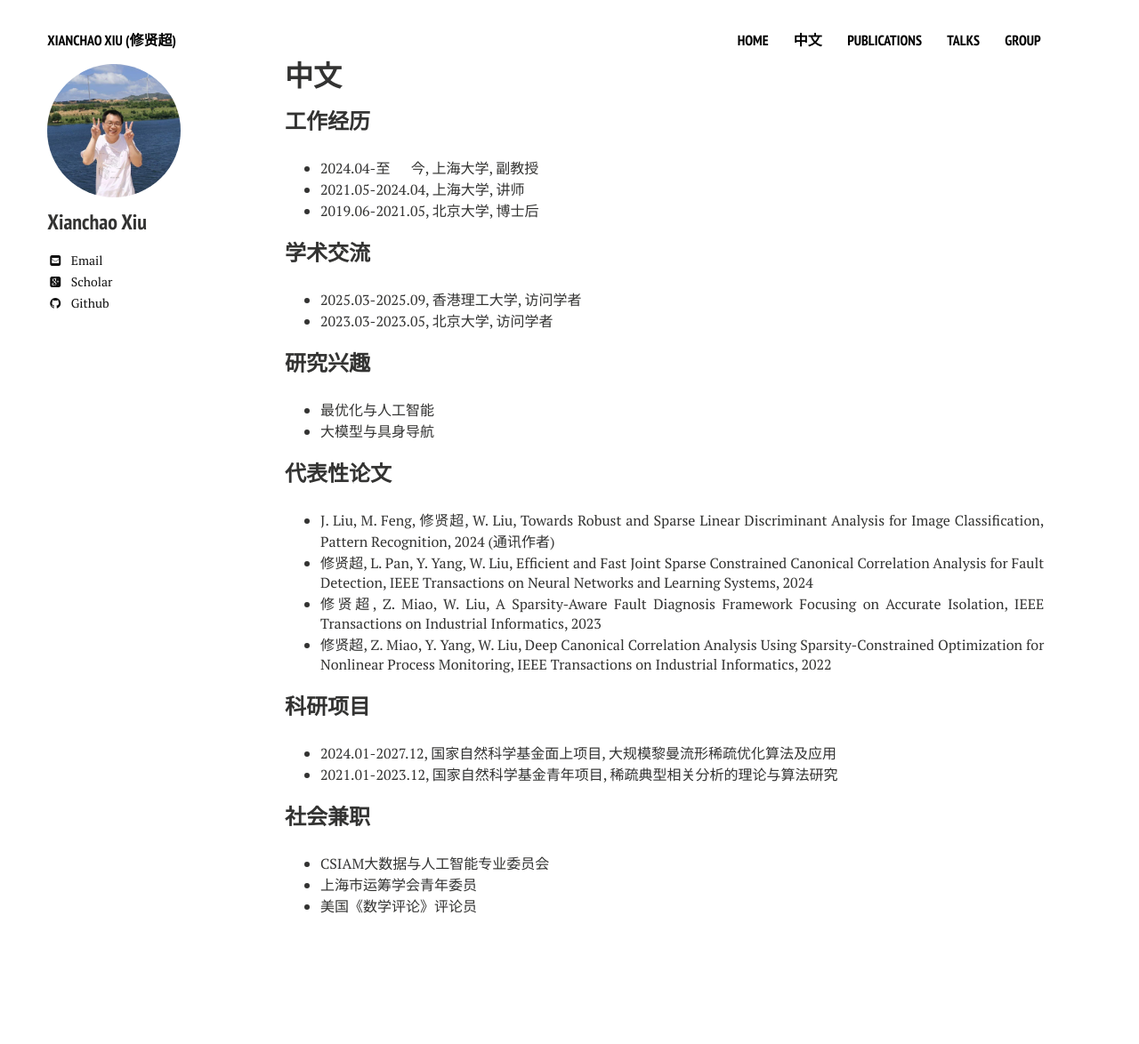
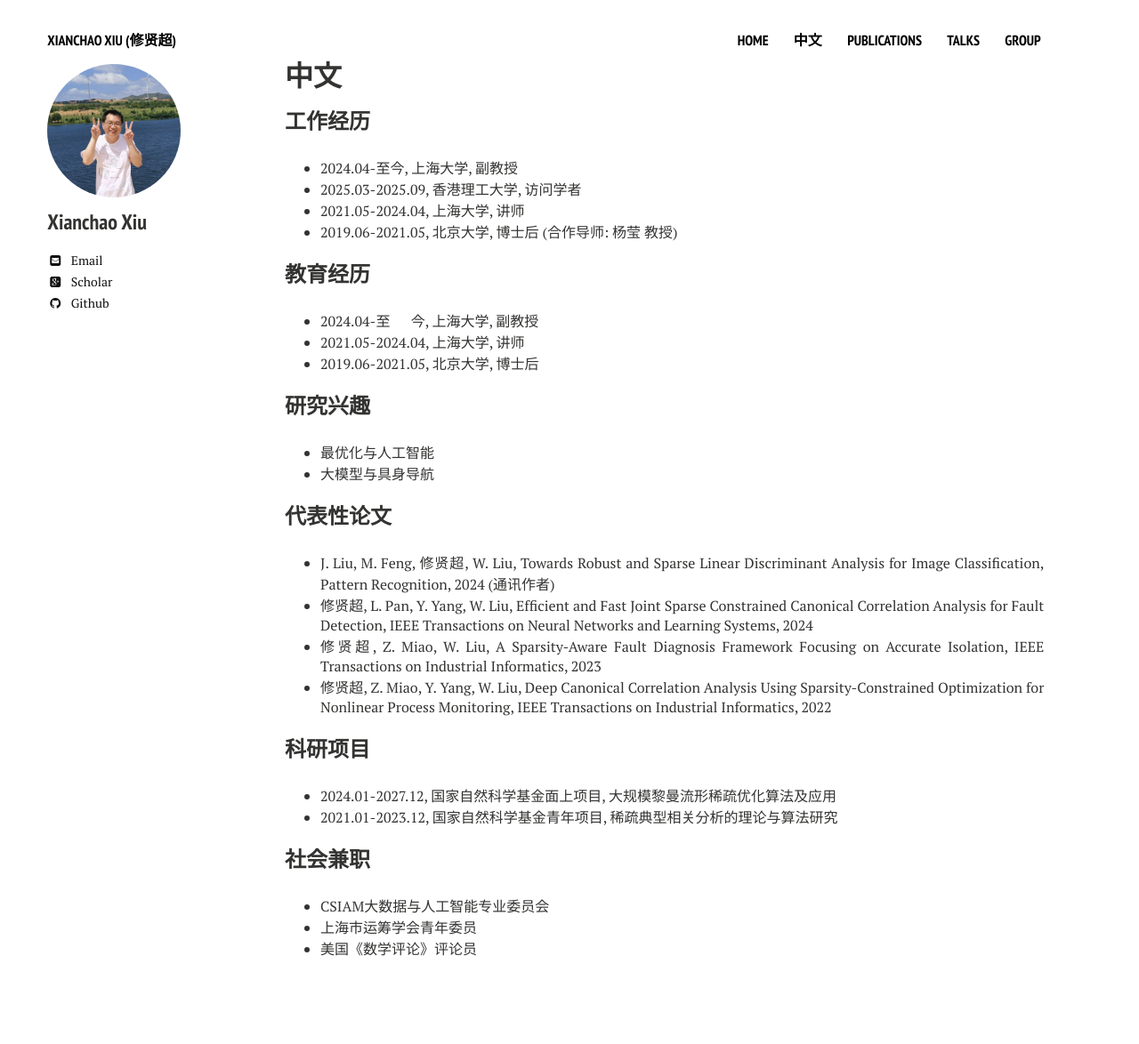
Before and after one commit to xianchaoxiu/xianchaoxiu.github.io, a Jekyll site: the page built from 中文/index.md, in a window 1280 px wide. Shown: the whole page at 89% size. Built offline with Jekyll 4.4.1, drawn with Linux system fonts in a browser that asks for light colours; nearby versions of some CDN libraries; before the commit the page ends 1126 px from its top, so only the background shows below that.

Commit message:
Update index.md

```diff
--- a/中文/index.md
+++ b/中文/index.md
@@ -9,14 +9,18 @@ share: false
 
 
 ### 工作经历
+* 2024.04-至今, 上海大学, 副教授 <br>
+* 2025.03-2025.09, 香港理工大学, 访问学者 <br>
+* 2021.05-2024.04, 上海大学, 讲师 <br>
+* 2019.06-2021.05, 北京大学, 博士后 (合作导师: 杨莹 教授) <br>
+
+
+
+### 教育经历
 * 2024.04-至&nbsp; &nbsp; &nbsp; 今, 上海大学, 副教授 <br>
 * 2021.05-2024.04, 上海大学, 讲师 <br>
 * 2019.06-2021.05, 北京大学, 博士后 <br>
 
-
-### 学术交流
-* 2025.03-2025.09, 香港理工大学, 访问学者 <br>
-* 2023.03-2023.05, 北京大学, 访问学者 <br>
 
 
 ### 研究兴趣
```
